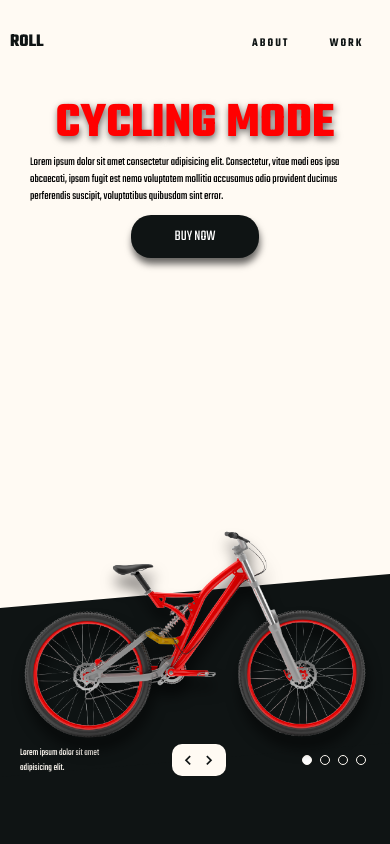
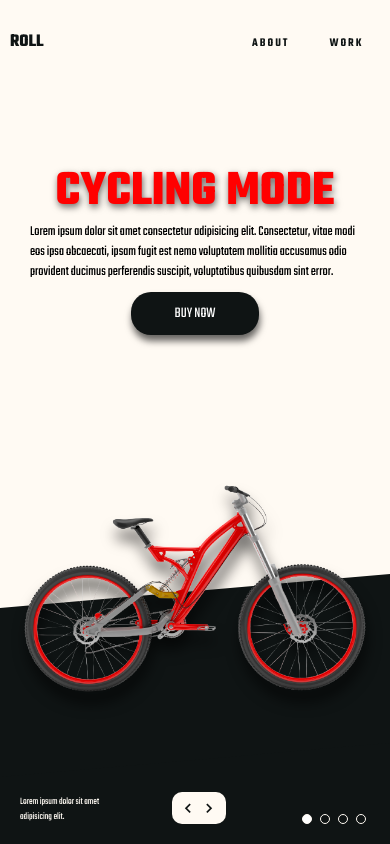
Before and after one commit to EcodeJR/roll, a plain HTML site: page index.html in a window 390 px wide. Drawn offline with nearby package versions, Linux system fonts and the light colour scheme.

Commit message:
Add files via upload

```diff
--- a/style.css
+++ b/style.css
@@ -235,7 +235,7 @@ ul li a {
     }
     .main_text {
         align-items: center;
-        justify-content: flex-start;
+        justify-content: center;
         flex-direction: column;
         padding: 20px;
         width: 100%;
@@ -246,17 +246,18 @@ ul li a {
         line-height: 40px;
     }
     .main_content p {
-        font-size: 12px;
+        font-size: 14px;
         margin: 10px 0;
     }
     .image {
         height: 40vh;
         width: 100%;
+        align-items: center;
     }
     .dark {
         padding: 20px;
         color: #fffaf3;
-        align-items: center;
+        align-items: flex-end;
     }
     .dark p {
         font-size: 10px;
```
